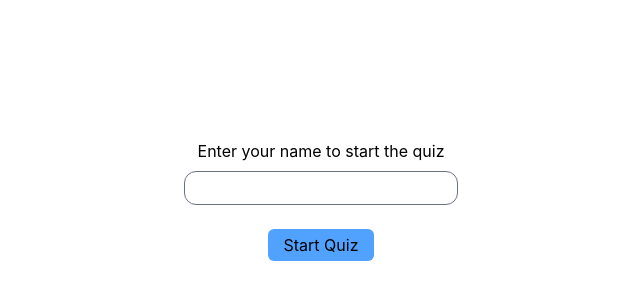
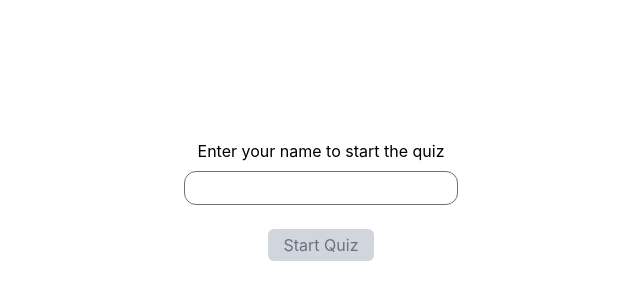
Before and after one commit to HopeKathomi/quizapp, a React (Vite) app: page / in a window 1280 px wide. Shown: the part 200-500 px from the top of the page, without its empty margins (319-959 px from the left). Built offline with nearby package versions, Linux system fonts and the light colour scheme.

Commit message:
styling done, doing the final touches

```diff
--- a/src/components/HomePage.jsx
+++ b/src/components/HomePage.jsx
@@ -16,7 +16,7 @@ function HomePage ({setStart, name, setName}){
             <form>
                 <input type="text" value={name} onChange={handleChange} className ='border border-gray-500 rounded-xl mt-2 px-3 py-1'/>
             </form>
-            <button onClick={handleClick} className="bg-blue-400 px-4 py-1 rounded-md mt-6">Start Quiz</button>
+            <button onClick={handleClick} disabled ={!name.trim()}className="bg-blue-400 px-4 py-1 rounded-md mt-6 disabled:bg-gray-300 disabled:text-gray-500 disabled:cursor-not-allowed">Start Quiz</button>
         </div>
     )
 }
--- a/src/components/ResultsScreen.jsx
+++ b/src/components/ResultsScreen.jsx
@@ -10,15 +10,16 @@ function ResultsScreen ({score, totalQuestions, setScore, setCurrentQuestion, se
     }
 
   return (
-    <div className='flex flex-col h-screen items-center justify-center'>
+    <div className='flex flex-col h-screen items-center justify-center bg-blue-200'>
+        <div className="flex flex-col items-center justify-center bg-blue-100 py-8 px-9 rounded-2xl" >
             <h1>Quiz Complete!</h1>
-      <p>Thanks for completing the quiz.</p>
-      <div>Nice job, {name} - you scored {score}/{totalQuestions}</div>
+            <div>Nice job, <span className="font-medium italic">{name}</span> - you scored <span className="font-medium">{score}/{totalQuestions}!</span></div>
             <button
                 onClick = {handleRestart}
                 className={`bg-blue-400 px-4 py-1 rounded-md mt-6 `}>
                 Restart
             </button>
+        </div>
     </div>
 
 
```
Lines whose indentation alone changed are shown as unchanged.
